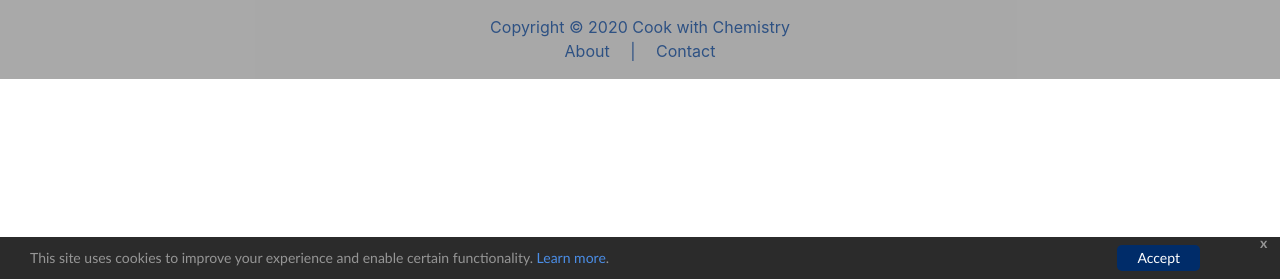
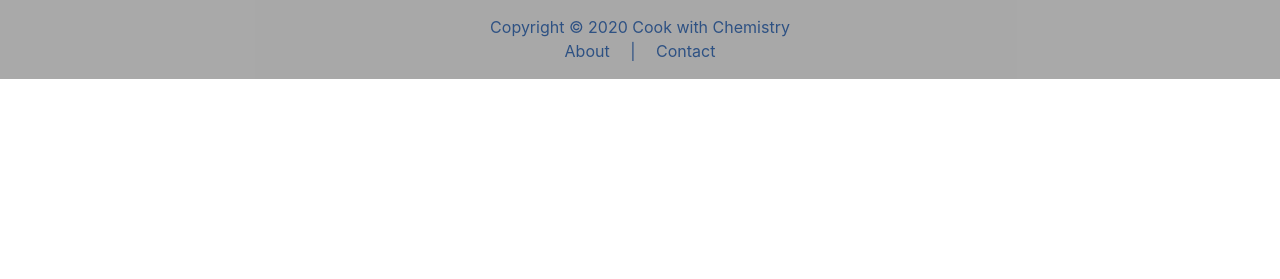
Before and after one commit to NikZprojects/Food-Blog-Django, a Django app: page /about/ in a window 1280 px wide. Shown: the part 521-800 px from the top of the page. Run offline with Django 3.2, Linux system fonts and the light colour scheme; some libraries are stand-ins or nearby versions.

Commit message:
Moved pinterest button function to recipe template--removed cookie bar

```diff
--- a/blog/templates/index.html
+++ b/blog/templates/index.html
@@ -17,8 +17,6 @@
   <link rel="stylesheet" href="/static/scripts/style.css">
   <!-- social media icons -->
   <link rel="stylesheet" href="https://cdnjs.cloudflare.com/ajax/libs/font-awesome/4.7.0/css/font-awesome.min.css">
-  <!-- Pinterest button functionality -->
-  <script type="text/javascript" async defer src="//assets.pinterest.com/js/pinit.js"></script>
 </head>
 
 
@@ -143,13 +141,6 @@
       </span>
     </p>
   </div>
-  {% if 'accept_cookies' not in request.COOKIES %}
-  <script src="{% static '/scripts/cookieConsent.js' %}"></script>
-  <div id="cookieConsent">
-    <div id="closeCookieConsent">x</div>
-    This site uses cookies to improve your experience and enable certain functionality. <a href="/privacy_policy/" target="_blank">Learn more</a>. <a class="cookieConsentOK">Accept</a>
-  </div>
-  {% endif %}
 </body>
 
 </html>
--- a/blog/templates/recipes/_recipe_template.html
+++ b/blog/templates/recipes/_recipe_template.html
@@ -3,6 +3,8 @@
 <head>
   <title>{{ name }}</title>
   <meta name="description" content="{{ description }}" />
+  <!-- Pinterest button functionality -->
+  <script type="text/javascript" async defer src="//assets.pinterest.com/js/pinit.js"></script>
 </head>
 <body class="container-fluid">
 <div class="article row m-0 mw-100">
```
